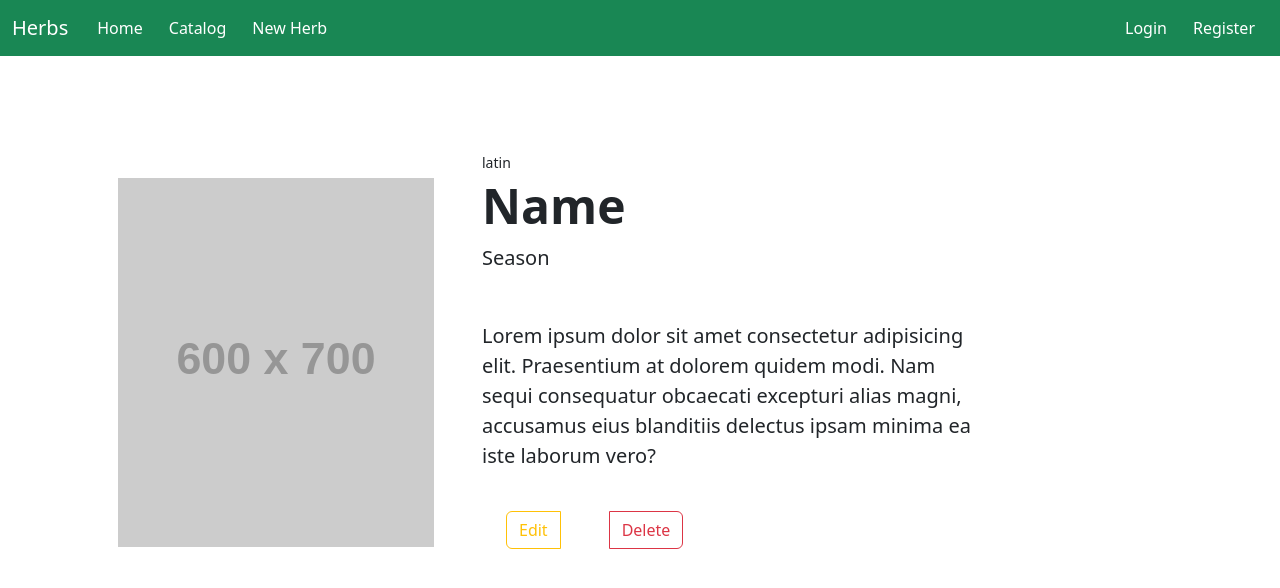
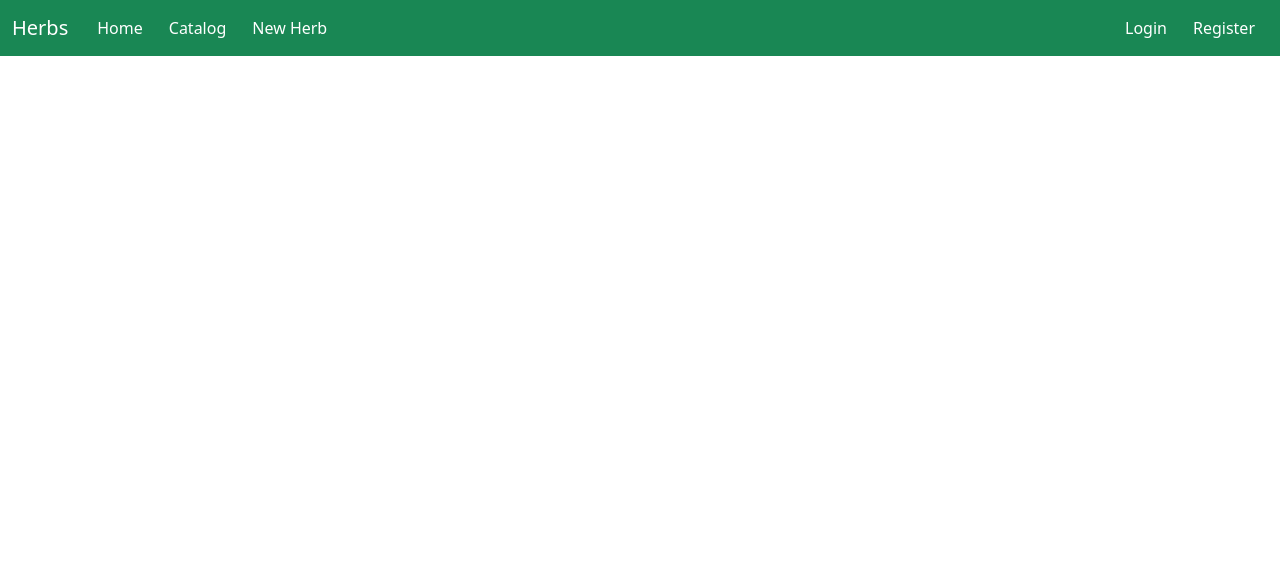
Before and after one commit to VIvanova1/herbs, an Angular app in the folder client/herbs-app/: page /herbs/details/1 in a window 1280 px wide. Shown: the top 588 px of the page. Built offline with nearby package versions, Linux system fonts and the light colour scheme; no server answers.

Commit message:
details html

```diff
--- a/client/herbs-app/src/app/pages/details/details.component.html
+++ b/client/herbs-app/src/app/pages/details/details.component.html
@@ -1,17 +1,16 @@
 <section class="py-5">
+    @if (herbDetails) {
         <div class="container px-4 px-lg-5 my-5">
             <div class="row gx-4 gx-lg-5 align-items-center">
                 <div class="col-md-4"><img class="card-img-top mb-5 mb-md-0"
-                    src="https://dummyimage.com/600x700/dee2e6/6c757d.jpg" alt="..." /></div>
+                        src="{{herbDetails.image}}" alt="..." /></div>
                 <div class="col-md-6">
-                <div class="small mb-1">latin</div>
-                <h1 class="display-5 fw-bolder">Name</h1>
+                    <div class="small mb-1">{{herbDetails.latin}}</div>
+                    <h1 class="display-5 fw-bolder">{{herbDetails.name}}</h1>
                     <div class="fs-5 mb-5">
-                    <span class="text-decoration">Season</span>
+                        <span class="text-decoration">{{herbDetails.name}}</span>
                     </div>
-                <p class="lead">Lorem ipsum dolor sit amet consectetur adipisicing elit. Praesentium at dolorem quidem
-                    modi. Nam sequi consequatur obcaecati excepturi alias magni, accusamus eius blanditiis delectus
-                    ipsam minima ea iste laborum vero?</p>
+                    <p class="lead">{{herbDetails.description}}</p>
                         <div class="btn-group mx-auto">
                             <button type="button" class="btn btn-outline-warning m-4" > Edit </button>
                             <button type="button" class="btn btn-outline-danger m-4" > Delete </button>
@@ -19,4 +18,5 @@
                 </div>
             </div>
         </div>
+    }
 </section>
--- a/client/herbs-app/src/app/services/herbs.service.ts
+++ b/client/herbs-app/src/app/services/herbs.service.ts
@@ -22,7 +22,7 @@ export class HerbsService {
       .post(this.baseUrl +'/api/herbs/new', data)
       .subscribe({
         next: (value) => {
-          this.router.navigate(['/api/herbs/catalog']);
+          // this.router.navigate([this.baseUrl,'/api/herbs/catalog']);
         },
         error: (error) => {
           console.log(error);
```
Lines whose indentation alone changed are shown as unchanged.
